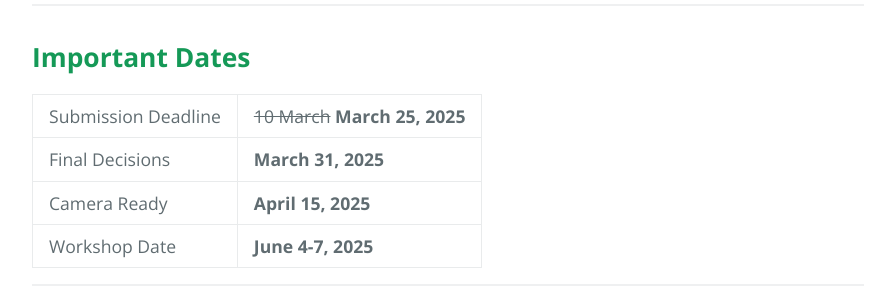
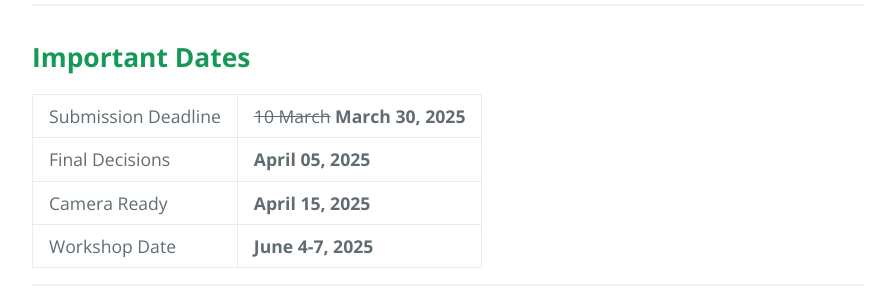
Before and after one commit to indicnlpiitmandi/indicnlpiitmandi.github.io, a Jekyll site: the page built from index.md, in a window 1280 px wide and 900 px high, scrolled down 1344 px. Shown: the part 156-456 px from the top of the window, without its empty margins (192-1087 px from the left). Built offline with Jekyll 4.4.1, drawn with Linux system fonts in a browser that asks for light colours; the repository's description, which GitHub fills in, is left out.

Commit message:
Update index.md

```diff
--- a/index.md
+++ b/index.md
@@ -31,8 +31,8 @@ We invite submissions of extended abstracts and full papers on the themes of thi
 ---
 ## **Important Dates** {#dates}
 
-| Submission Deadline  | ~~10 March~~ **March 25, 2025** |
-| Final Decisions  | **March 31, 2025** |
+| Submission Deadline  | ~~10 March~~ **March 30, 2025** |
+| Final Decisions  | **April 05, 2025** |
 | Camera Ready  | **April 15, 2025** |
 | Workshop Date | **June 4-7, 2025** |
 
```
